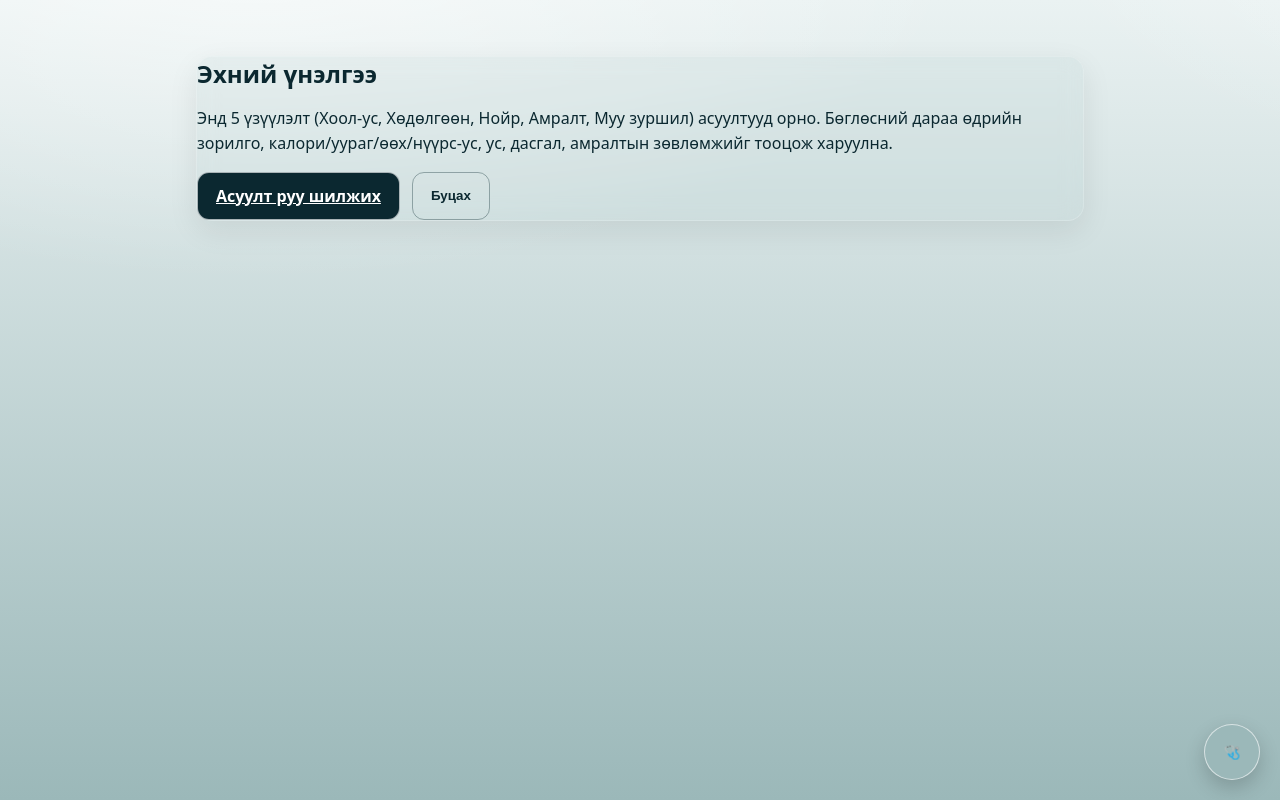
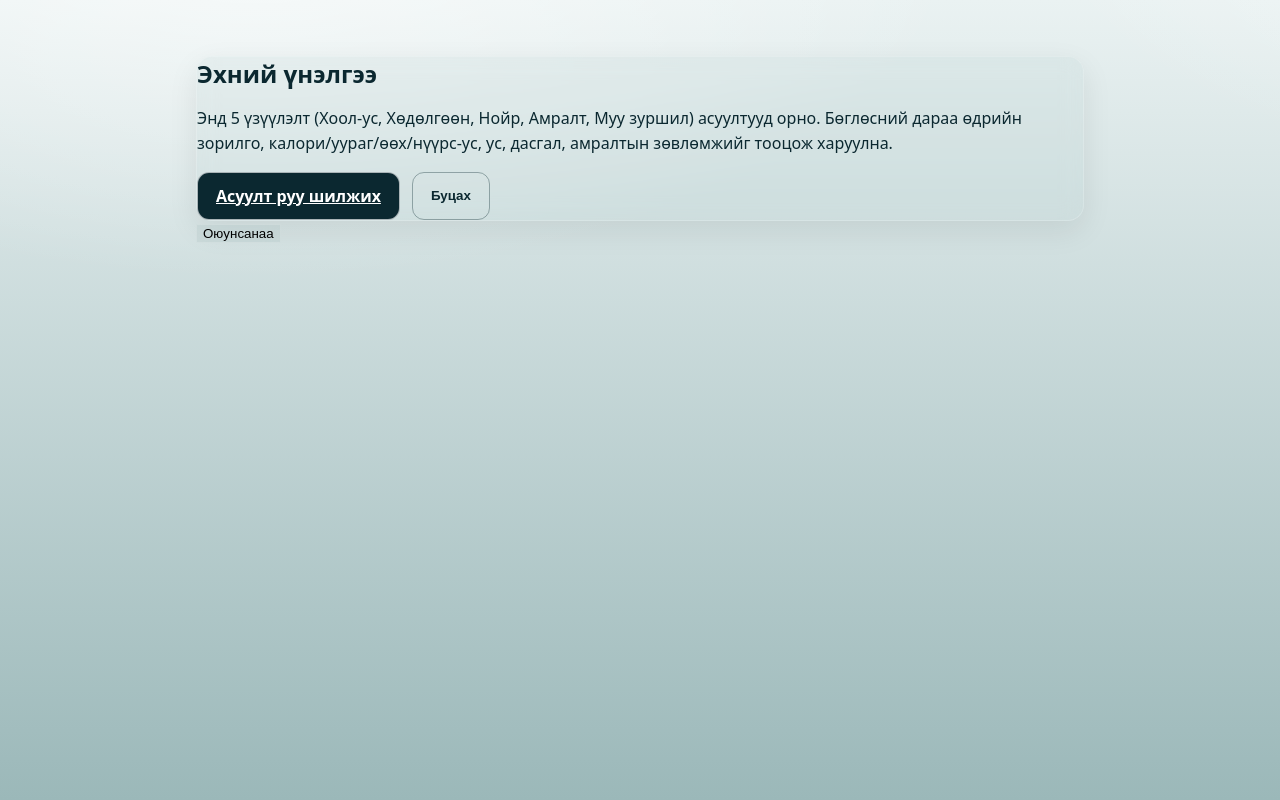
Before and after one commit to oyunsanaachat-cpu/OS.health, a Next.js app: page /program/test in a window 1280 px wide. Built offline with nearby package versions, Linux system fonts and the light colour scheme.

Commit message:
Update AssistantFab.tsx

```diff
--- a/components/AssistantFab.tsx
+++ b/components/AssistantFab.tsx
@@ -1,56 +1,20 @@
-'use client';
+"use client";
+import React from "react";
 
-import { useState } from 'react';
+type Props = { onClick?: () => void; label?: string };
 
-export default function AssistantFab() {
-  const [open, setOpen] = useState(false);
-
+export default function AssistantFab({ onClick, label = "Оюунсанаа" }: Props) {
   return (
-    <>
-      <button
-        onClick={() => setOpen(!open)}
-        aria-label="Оюунсанаа туслах"
-        style={{
-          position: 'fixed',
-          right: 20,
-          bottom: 20,
-          width: 56,
-          height: 56,
-          borderRadius: 999,
-          background: '#9BB8B9',
-          color: '#0b2830',
-          border: '1px solid rgba(255,255,255,0.6)',
-          boxShadow: '0 8px 20px rgba(0,0,0,0.18)',
-          fontWeight: 700,
-        }}
-      >
-        🩺
-      </button>
-
-      {open && (
-        <div
-          style={{
-            position: 'fixed',
-            right: 20,
-            bottom: 86,
-            width: 320,
-            maxWidth: 'calc(100vw - 40px)',
-            background: 'rgba(155,184,185,0.92)',
-            color: '#0b2830',
-            border: '1px solid rgba(255,255,255,0.6)',
-            borderRadius: 16,
-            boxShadow: '0 10px 30px rgba(0,0,0,0.18)',
-            padding: 16,
-            backdropFilter: 'blur(8px)',
-          }}
-        >
-          <div style={{ fontWeight: 700, marginBottom: 8 }}>Оюунсанаа</div>
-          <p style={{ fontSize: 14, lineHeight: 1.5 }}>
-            Би эмч биш, AI туслах юм. Энэ хэсэгт товч зөвлөгөө, тайлбар гарна.
-            Асуултыг бөглөхөд туслах товчлууруудыг дараах хуудсанд харуулна.
-          </p>
-        </div>
-      )}
-    </>
+    <button
+      onClick={onClick}
+      className="fixed bottom-5 right-5 rounded-full px-5 py-3 shadow-lg"
+      style={{
+        backdropFilter: "blur(8px)",
+        background: "rgba(155, 184, 185, 0.18)",
+        border: "1px solid rgba(255,255,255,0.18)"
+      }}
+    >
+      {label}
+    </button>
   );
 }
```
